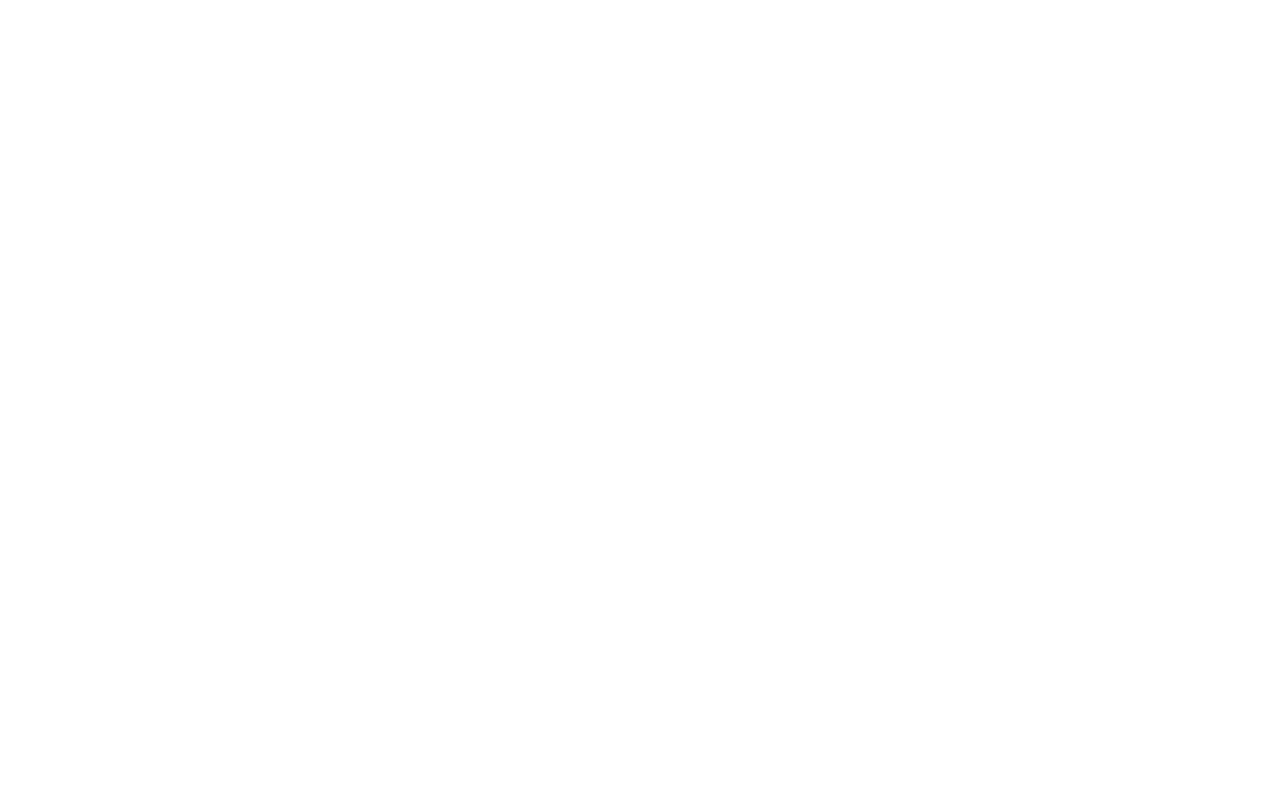
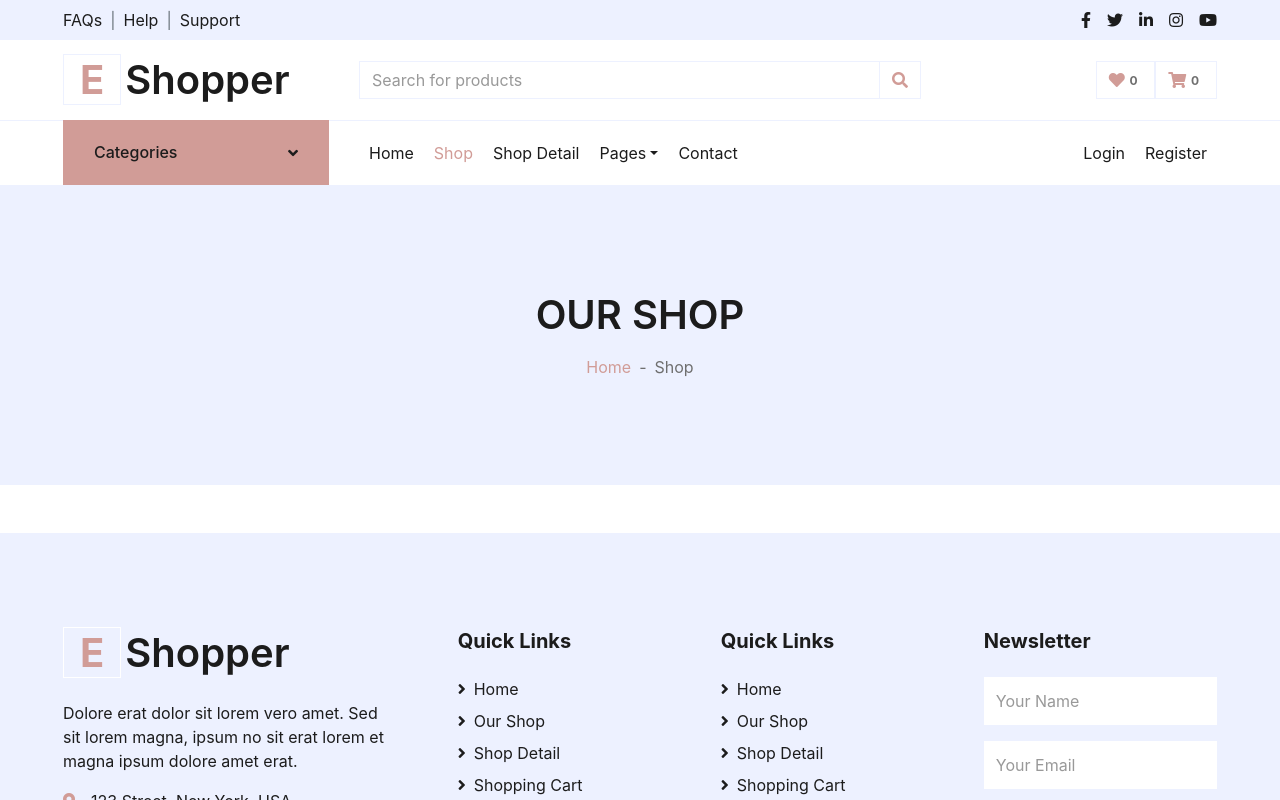
Before and after one commit to anand-rnf/react_tutorial, a React (Vite) app: page /shop in a window 1280 px wide. Before the commit this address had no page. Shown: the top 800 px of the page. Built offline with nearby package versions, Linux system fonts and the light colour scheme.

Commit message:
Navigation

```diff
--- a/src/Routes/index.jsx
+++ b/src/Routes/index.jsx
@@ -2,12 +2,14 @@ import React from "react";
 import { Route, Routes } from "react-router-dom";
 import About from "../pages/About";
 import Home from "../pages/Home";
+import Shop from "../pages/Shop";
 
 const AppRoutes = () => {
   return (
     <Routes>
       <Route path={"/"} element={<Home title="Home Page" />} />
       <Route path={"/about"} element={<About />} />
+      <Route path={"/shop"} element={<Shop />} />
     </Routes>
   );
 };
--- /dev/null
+++ b/src/components/Layout/HeaderCarousel.jsx
@@ -0,0 +1,62 @@
+import React from "react";
+
+const HeaderCarousel = () => {
+  return (
+    <div id="header-carousel" className="carousel slide" data-ride="carousel">
+      <div className="carousel-inner">
+        <div className="carousel-item active" style={{ height: "410px" }}>
+          <img className="img-fluid" src="img/carousel-1.jpg" alt="Image" />
+          <div className="carousel-caption d-flex flex-column align-items-center justify-content-center">
+            <div className="p-3" style={{ maxWidth: "700px" }}>
+              <h4 className="text-light text-uppercase font-weight-medium mb-3">
+                10% Off Your First Order
+              </h4>
+              <h3 className="display-4 text-white font-weight-semi-bold mb-4">
+                Fashionable Dress
+              </h3>
+              <a href="" className="btn btn-light py-2 px-3">
+                Shop Now
+              </a>
+            </div>
+          </div>
+        </div>
+        <div className="carousel-item" style={{ height: "410px" }}>
+          <img className="img-fluid" src="img/carousel-2.jpg" alt="Image" />
+          <div className="carousel-caption d-flex flex-column align-items-center justify-content-center">
+            <div className="p-3" style={{ maxWidth: "700px" }}>
+              <h4 className="text-light text-uppercase font-weight-medium mb-3">
+                10% Off Your First Order
+              </h4>
+              <h3 className="display-4 text-white font-weight-semi-bold mb-4">
+                Reasonable Price
+              </h3>
+              <a href="" className="btn btn-light py-2 px-3">
+                Shop Now
+              </a>
+            </div>
+          </div>
+        </div>
+      </div>
+      <a
+        className="carousel-control-prev"
+        href="#header-carousel"
+        data-slide="prev"
+      >
+        <div className="btn btn-dark" style={{ width: "45px", height: "45px" }}>
+          <span className="carousel-control-prev-icon mb-n2"></span>
+        </div>
+      </a>
+      <a
+        className="carousel-control-next"
+        href="#header-carousel"
+        data-slide="next"
+      >
+        <div className="btn btn-dark" style={{ width: "45px", height: "45px" }}>
+          <span className="carousel-control-next-icon mb-n2"></span>
+        </div>
+      </a>
+    </div>
+  );
+};
+
+export default HeaderCarousel;
--- a/src/components/Layout/Navbar.jsx
+++ b/src/components/Layout/Navbar.jsx
@@ -1,8 +1,17 @@
 import React from "react";
+import { Link, useLocation } from "react-router-dom";
+import HeaderCarousel from "./HeaderCarousel";
+import NavigationLink from "./NavigationLink";
 
 const Navbar = () => {
+  const location = useLocation();
+  const currentPath = location.pathname;
   return (
-    <div className="container-fluid mb-5">
+    <div
+      className={
+        currentPath === "/" ? "container-fluid mb-5" : "container-fluid"
+      }
+    >
       <div className="row border-top px-xl-5">
         <div className="col-lg-3 d-none d-lg-block">
           <a
@@ -15,7 +24,16 @@ const Navbar = () => {
             <i className="fa fa-angle-down text-dark"></i>
           </a>
           <nav
-            className="collapse show navbar navbar-vertical navbar-light align-items-start p-0 border border-top-0 border-bottom-0"
+            className={
+              currentPath === "/"
+                ? "collapse show navbar navbar-vertical navbar-light align-items-start p-0 border border-top-0 border-bottom-0"
+                : "collapse position-absolute navbar navbar-vertical navbar-light align-items-start p-0 border border-top-0 border-bottom-0 bg-light"
+            }
+            style={
+              currentPath == "/"
+                ? {}
+                : { width: "calc(100% - 30px)", zIndex: "1" }
+            }
             id="navbar-vertical"
           >
             <div
@@ -91,12 +109,8 @@ const Navbar = () => {
               id="navbarCollapse"
             >
               <div className="navbar-nav mr-auto py-0">
-                <a href="index.html" className="nav-item nav-link active">
-                  Home
-                </a>
-                <a href="shop.html" className="nav-item nav-link">
-                  Shop
-                </a>
+                <NavigationLink href="/">Home</NavigationLink>
+                <NavigationLink href="/shop">Shop</NavigationLink>
                 <a href="detail.html" className="nav-item nav-link">
                   Shop Detail
                 </a>
@@ -131,78 +145,7 @@ const Navbar = () => {
               </div>
             </div>
           </nav>
-          <div
-            id="header-carousel"
-            className="carousel slide"
-            data-ride="carousel"
-          >
-            <div className="carousel-inner">
-              <div className="carousel-item active" style={{ height: "410px" }}>
-                <img
-                  className="img-fluid"
-                  src="img/carousel-1.jpg"
-                  alt="Image"
-                />
-                <div className="carousel-caption d-flex flex-column align-items-center justify-content-center">
-                  <div className="p-3" style={{ maxWidth: "700px" }}>
-                    <h4 className="text-light text-uppercase font-weight-medium mb-3">
-                      10% Off Your First Order
-                    </h4>
-                    <h3 className="display-4 text-white font-weight-semi-bold mb-4">
-                      Fashionable Dress
-                    </h3>
-                    <a href="" className="btn btn-light py-2 px-3">
-                      Shop Now
-                    </a>
-                  </div>
-                </div>
-              </div>
-              <div className="carousel-item" style={{ height: "410px" }}>
-                <img
-                  className="img-fluid"
-                  src="img/carousel-2.jpg"
-                  alt="Image"
-                />
-                <div className="carousel-caption d-flex flex-column align-items-center justify-content-center">
-                  <div className="p-3" style={{ maxWidth: "700px" }}>
-                    <h4 className="text-light text-uppercase font-weight-medium mb-3">
-                      10% Off Your First Order
-                    </h4>
-                    <h3 className="display-4 text-white font-weight-semi-bold mb-4">
-                      Reasonable Price
-                    </h3>
-                    <a href="" className="btn btn-light py-2 px-3">
-                      Shop Now
-                    </a>
-                  </div>
-                </div>
-              </div>
-            </div>
-            <a
-              className="carousel-control-prev"
-              href="#header-carousel"
-              data-slide="prev"
-            >
-              <div
-                className="btn btn-dark"
-                style={{ width: "45px", height: "45px" }}
-              >
-                <span className="carousel-control-prev-icon mb-n2"></span>
-              </div>
-            </a>
-            <a
-              className="carousel-control-next"
-              href="#header-carousel"
-              data-slide="next"
-            >
-              <div
-                className="btn btn-dark"
-                style={{ width: "45px", height: "45px" }}
-              >
-                <span className="carousel-control-next-icon mb-n2"></span>
-              </div>
-            </a>
-          </div>
+          {currentPath === "/" ? <HeaderCarousel /> : null}
         </div>
       </div>
     </div>
--- /dev/null
+++ b/src/components/Layout/NavigationLink.jsx
@@ -0,0 +1,22 @@
+import React from "react";
+import { Link, useLocation } from "react-router-dom";
+
+const NavigationLink = (props) => {
+  const location = useLocation();
+  const currentPath = location.pathname;
+  return (
+    <Link to={props.href}>
+      <a
+        className={
+          currentPath == props.href
+            ? "nav-item nav-link active"
+            : "nav-item nav-link"
+        }
+      >
+        {props.children}
+      </a>
+    </Link>
+  );
+};
+
+export default NavigationLink;
--- /dev/null
+++ b/src/components/Layout/PageHeader.jsx
@@ -0,0 +1,33 @@
+import React from "react";
+import { Link } from "react-router-dom";
+
+const PageHeader = ({ title, breadcrumb }) => {
+  return (
+    <div className="container-fluid bg-secondary mb-5">
+      <div
+        className="d-flex flex-column align-items-center justify-content-center"
+        style={{ minHeight: "300px" }}
+      >
+        <h1 className="font-weight-semi-bold text-uppercase mb-3">{title}</h1>
+        <div className="d-inline-flex">
+          {breadcrumb.map((item, key) => {
+            return (
+              <React.Fragment key={key}>
+                {key != 0 ? <p className="m-0 px-2">-</p> : ""}
+                {item.href != undefined ? (
+                  <p className="m-0">
+                    <Link to={item.href}>{item.name}</Link>
+                  </p>
+                ) : (
+                  <p className="m-0">{item.name}</p>
+                )}
+              </React.Fragment>
+            );
+          })}
+        </div>
+      </div>
+    </div>
+  );
+};
+
+export default PageHeader;
--- /dev/null
+++ b/src/pages/Shop/index.jsx
@@ -0,0 +1,24 @@
+import React from "react";
+import Layout from "../../components/Layout";
+import PageHeader from "../../components/Layout/PageHeader";
+
+const Shop = () => {
+  return (
+    <Layout>
+      <PageHeader
+        title="Our Shop"
+        breadcrumb={[
+          {
+            name: "Home",
+            href: "/",
+          },
+          {
+            name: "Shop",
+          },
+        ]}
+      />
+    </Layout>
+  );
+};
+
+export default Shop;
```
